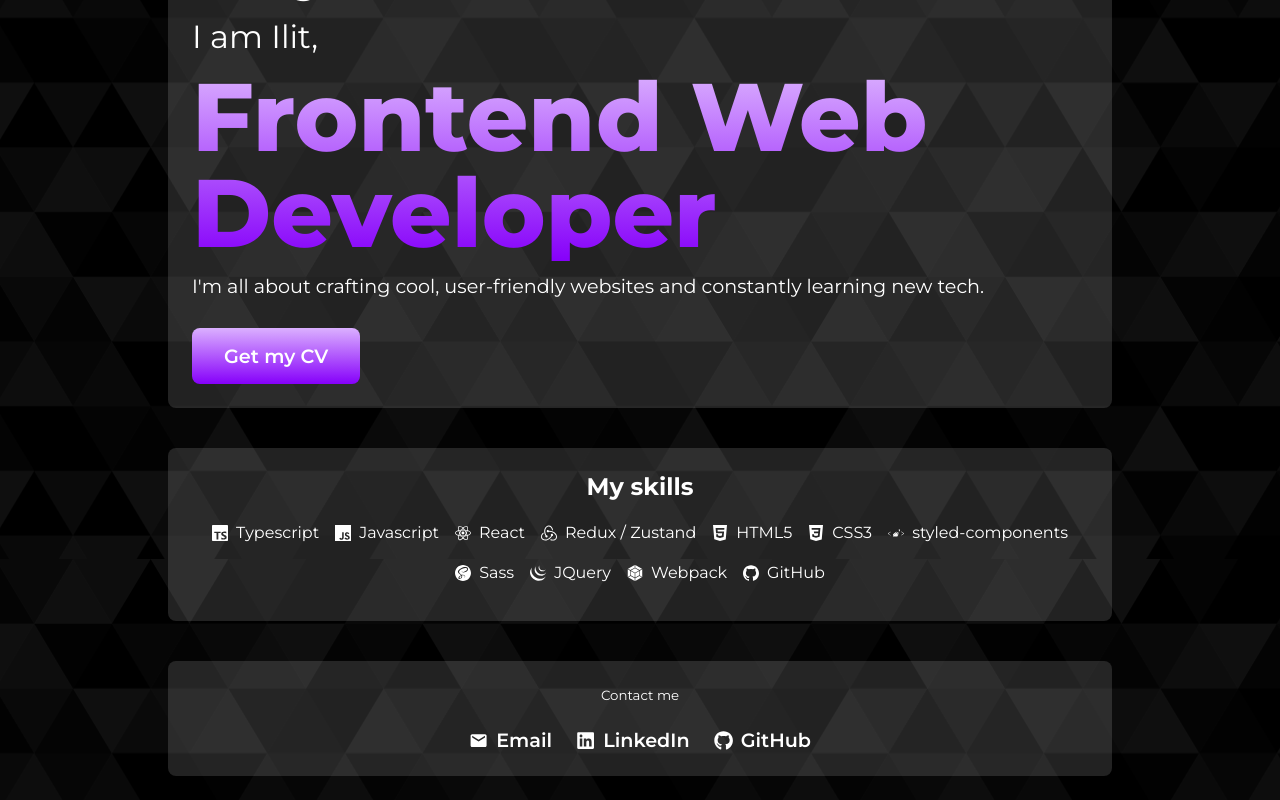
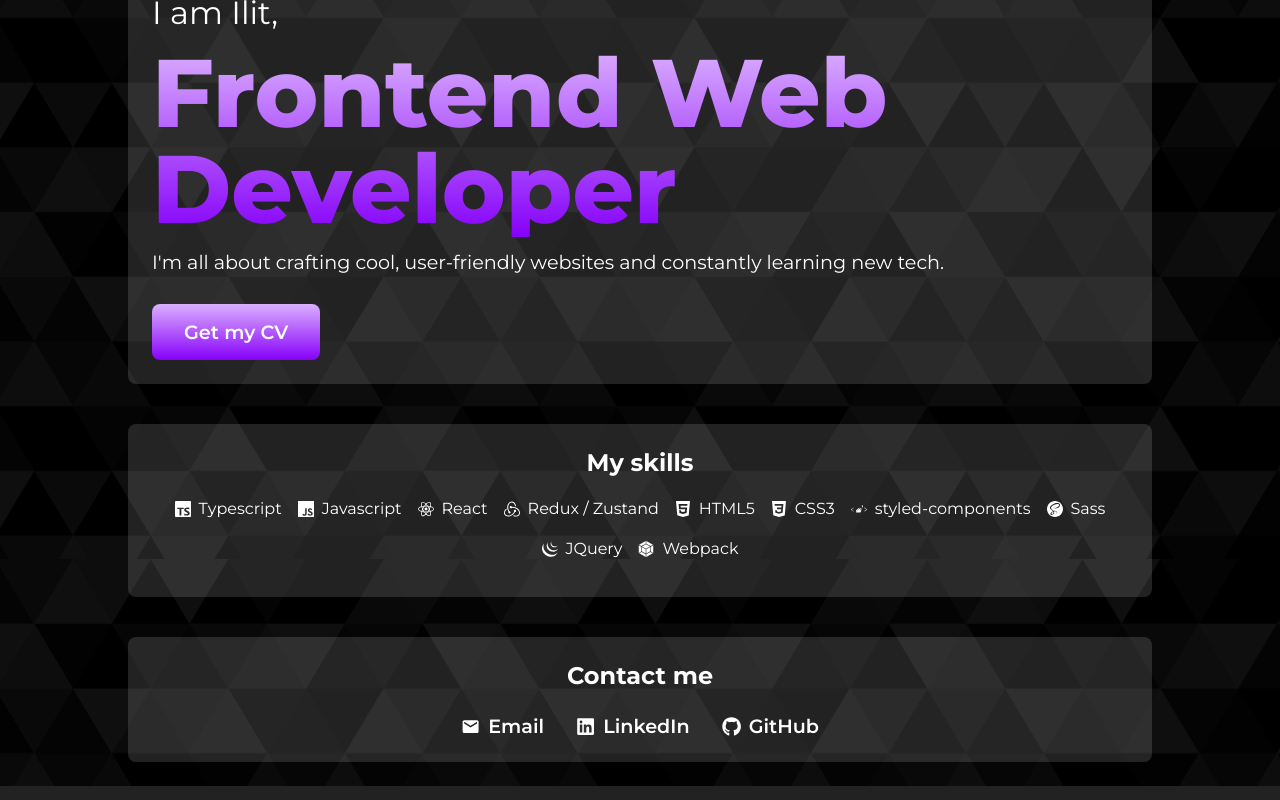
Before and after one commit to IlitA/web, a React (Vite) app: page / in a window 1280 px wide. Shown: the part 241-1041 px from the top of the page. Built offline with nearby package versions, Linux system fonts and the light colour scheme.

Commit message:
style-fix

```diff
--- a/src/App.tsx
+++ b/src/App.tsx
@@ -1,18 +1,16 @@
 import { Routes, Route } from 'react-router-dom';
 import { Header } from './components/Header';
 import { Home } from './pages/Home';
-import { AppWrapper, BodyWrapper } from './styles';
+import { AppWrapper } from './commonStyles';
 
 export const App = () => {
   return (
     <AppWrapper>
       <Header />
 
-      <BodyWrapper>
-        <Routes>
-          <Route path="/" element={<Home />} />
-        </Routes>
-      </BodyWrapper>
+      <Routes>
+        <Route path="/" element={<Home />} />
+      </Routes>
     </AppWrapper>
   )
 }
--- a/src/styles.ts
+++ b/src/commonStyles.ts
@@ -1,4 +1,4 @@
-import styled, { createGlobalStyle } from 'styled-components';
+import styled, { createGlobalStyle, css } from 'styled-components';
 
 export const GlobalStyle = createGlobalStyle`
   body {
@@ -29,17 +29,35 @@ export const GlobalStyle = createGlobalStyle`
 
 export const AppWrapper = styled.div`
   margin: auto;
-  min-width: 400px;
+  max-width: 100%;
+  padding: 8px 24px;
 
   @media screen and (min-width: 800px) {
+    padding: 24px 40px;
     max-width: 64rem;
   }
 `
 
-export const BodyWrapper = styled.div`
-  padding: 8px 24px;
+export const textGradient = css`
+  background: ${({ theme }) => `-webkit-linear-gradient(${theme.colors.lightPurple}, ${theme.colors.purple})`};
+  -webkit-background-clip: text;
+  -webkit-text-fill-color: transparent;
+`
+
+export const SubTitle = styled.h2`
+  margin-bottom: 24px;
+`
+
+export const Text = styled.p<{ $size?: number; $hasGradient?: boolean }>`
+  font-size: ${({ $size }) => $size ? `max(${$size / 2}em, 1rem)` : "1em"};
+  font-weight: ${({ $hasGradient }) => $hasGradient ? `600` : `400`};
+  line-height: 1;
+  margin-bottom: 16px;
+
+  ${({ $hasGradient }) => $hasGradient && textGradient};
 
   @media screen and (min-width: 800px) {
-    padding: 24px 40px;
+    font-size: ${({ $size }) => $size ? `${$size}em` : "1em"};
+    font-weight: ${({ $hasGradient }) => $hasGradient ? `800` : `400`};
   }
-`
+`;
--- a/src/components/AboutMe/index.tsx
+++ b/src/components/AboutMe/index.tsx
@@ -1,4 +1,4 @@
-import { Text } from '../../theme';
+import { Text } from '../../commonStyles';
 import { AboutMeComponent, AboutContent, Title, LinkButton } from './styles';
 
 export const AboutMe = () => {
--- a/src/components/Contact/index.tsx
+++ b/src/components/Contact/index.tsx
@@ -2,11 +2,12 @@ import { FaGithub, FaLinkedin } from "react-icons/fa";
 import { MdEmail } from "react-icons/md";
 import { Link } from '../Link';
 import { ContactComponent, ContactItem, ContactList } from './styles';
+import { SubTitle } from "../../commonStyles";
 
 export const Contact = () => {
   return (
     <ContactComponent>
-      <small>Contact me</small>
+      <SubTitle>Contact me</SubTitle>
 
       <ContactList>
         <ContactItem>
--- a/src/components/Contact/styles.ts
+++ b/src/components/Contact/styles.ts
@@ -6,7 +6,7 @@ export const ContactComponent = styled.div`
 
 export const ContactList = styled.ul`
   display: flex;
-  gap: 16px 24px;
+  gap: 16px;
   flex-wrap: wrap;
   justify-content: center;
   margin-top: 16px;
@@ -14,8 +14,7 @@ export const ContactList = styled.ul`
   list-style-type: none;
 
   @media screen and (min-width: 800px) {
-    margin-top: 24px;
-    gap: 24px;
+    gap: 32px;
   }
 `
 
@@ -23,11 +22,7 @@ export const ContactItem = styled.li`
   display: flex;
   align-items: center;
   cursor: pointer;
-  font-size: 1rem;
-
-  @media screen and (min-width: 800px) {
-    font-size: 1.2rem;
-  }
+  font-size: 1.2rem;
 
   > *:first-child {
     margin-right: 8px;
--- a/src/components/Header/styles.ts
+++ b/src/components/Header/styles.ts
@@ -3,12 +3,8 @@ import styled from "styled-components";
 export const HeaderComponent = styled.header`
   display: flex;
   align-items: center;
-  padding: 16px 24px;
+  margin-bottom: 24px;
   background-color: #00000088;
-
-  @media screen and (min-width: 800px) {
-    padding: 24px 40px;
-  }
 
   nav {
     margin-left: 40px;
--- a/src/components/Link/styles.ts
+++ b/src/components/Link/styles.ts
@@ -1,6 +1,6 @@
 import styled from "styled-components";
 import { Link } from 'react-router-dom';
-import { textGradient } from "../../theme";
+import { textGradient } from "../../commonStyles";
 
 export const LinkComponent = styled(Link)`
   font-size: 1.2rem;
--- a/src/components/Skills/index.tsx
+++ b/src/components/Skills/index.tsx
@@ -1,6 +1,6 @@
-import { Text } from '../../theme';
-import { SiJavascript, SiTypescript, SiReact, SiRedux, SiGithub, SiWebpack, SiCss3, SiHtml5, SiJquery, SiSass, SiStyledcomponents } from "react-icons/si";
+import { SiJavascript, SiTypescript, SiReact, SiRedux, SiWebpack, SiCss3, SiHtml5, SiJquery, SiSass, SiStyledcomponents } from "react-icons/si";
 import { SkillsComponent } from './styles';
+import { SubTitle, Text } from '../../commonStyles';
 
 const skillList = [
   { icon: <SiTypescript />, label: 'Typescript' },
@@ -13,13 +13,12 @@ const skillList = [
   { icon: <SiSass />, label: 'Sass' },
   { icon: <SiJquery />, label: 'JQuery' },
   { icon: <SiWebpack />, label: 'Webpack' },
-  { icon: <SiGithub />, label: 'GitHub' },
   // { icon: <BiStar />, label: '...' },
 ]
 export const MySkills = () => {
   return (
     <SkillsComponent>
-      <h2>My skills</h2>
+      <SubTitle>My skills</SubTitle>
 
       <ul>
         {skillList.map(skill => (
--- a/src/components/Skills/styles.ts
+++ b/src/components/Skills/styles.ts
@@ -2,10 +2,6 @@ import styled from "styled-components";
 
 export const SkillsComponent = styled.div`
   text-align: center;
-
-  h2 {
-    margin-bottom: 24px;
-  }
 
   ul {
     display: flex;
--- a/src/main.tsx
+++ b/src/main.tsx
@@ -4,7 +4,7 @@ import { BrowserRouter } from 'react-router-dom'
 import { ThemeProvider } from 'styled-components'
 import { App } from './App'
 import { theme } from './theme'
-import { GlobalStyle } from './styles'
+import { GlobalStyle } from './commonStyles'
 
 ReactDOM.createRoot(document.getElementById('root')!).render(
   <React.StrictMode>
--- a/src/theme.ts
+++ b/src/theme.ts
@@ -1,5 +1,3 @@
-import styled, { css } from "styled-components";
-
 export const theme = {
   colors: {
     white: "#fff",
@@ -11,23 +9,3 @@ export const theme = {
   },
   // fonts: {}
 };
-
-export const textGradient = css`
-  background: ${({ theme }) => `-webkit-linear-gradient(${theme.colors.lightPurple}, ${theme.colors.purple})`};
-  -webkit-background-clip: text;
-  -webkit-text-fill-color: transparent;
-`
-
-export const Text = styled.p<{ $size?: number; $hasGradient?: boolean }>`
-  font-size: ${({ $size }) => $size ? `max(${$size / 2}em, 1rem)` : "1em"};
-  font-weight: ${({ $hasGradient }) => $hasGradient ? `600` : `400`};
-  line-height: 1;
-  margin-bottom: 16px;
-
-  ${({ $hasGradient }) => $hasGradient && textGradient};
-
-  @media screen and (min-width: 800px) {
-    font-size: ${({ $size }) => $size ? `${$size}em` : "1em"};
-    font-weight: ${({ $hasGradient }) => $hasGradient ? `800` : `400`};
-  }
-`;
```
